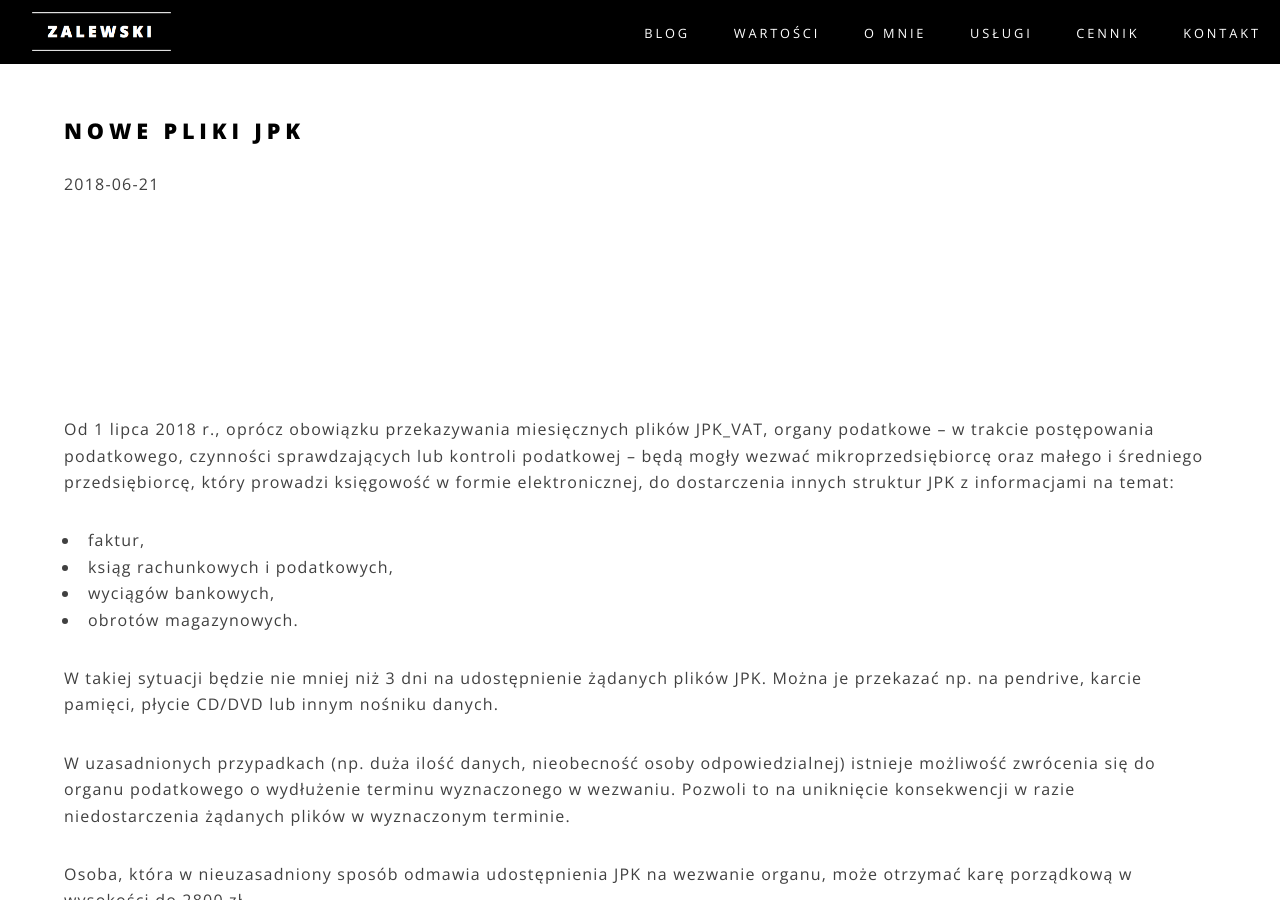
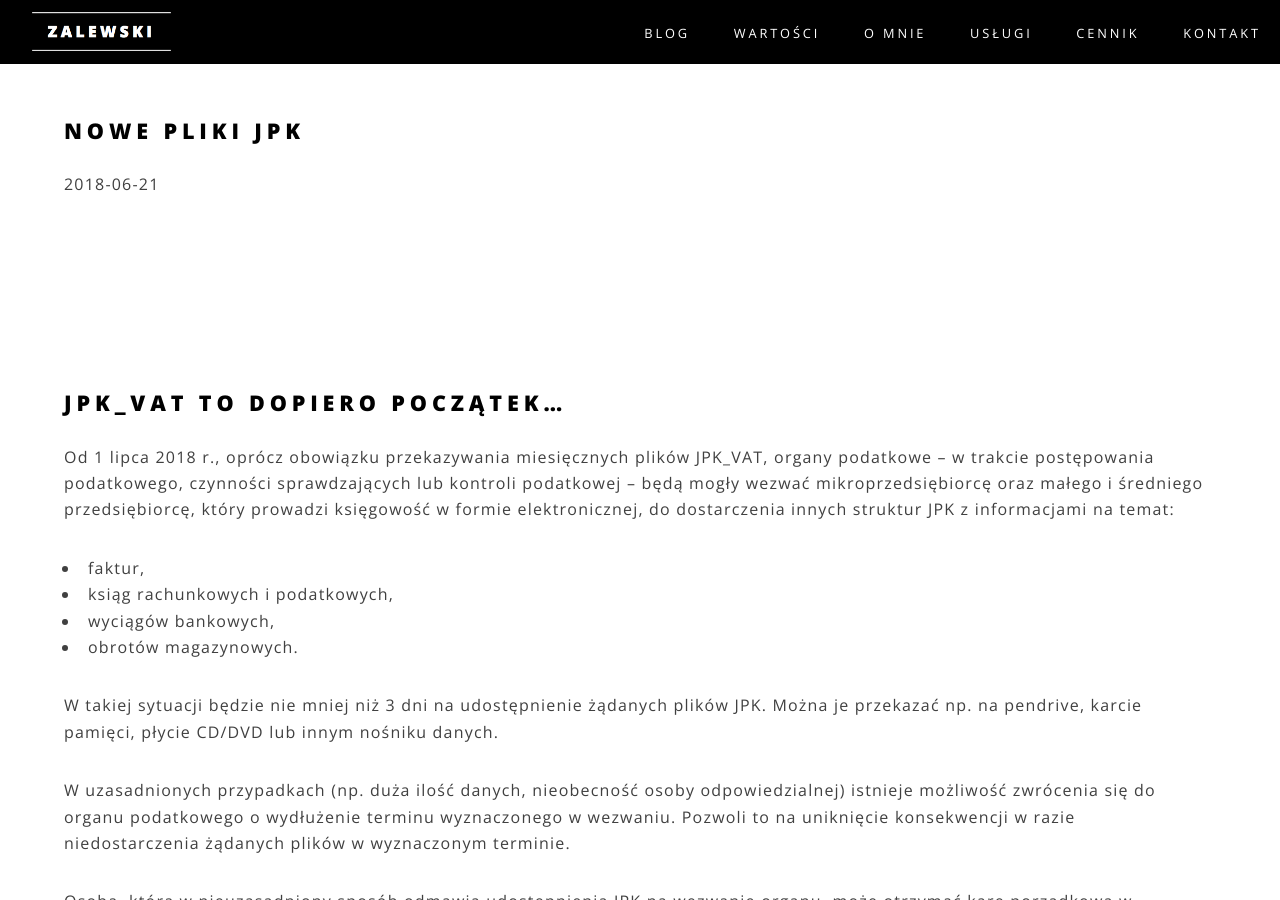
Before and after one commit to zalewskifinance/zalewskifinance.github.io, a Jekyll site: the page built from _posts/2018-01-31-Nowe-JPK.md, in a window 1280 px wide and 900 px high. Built offline with Jekyll 4.4.1, drawn with Linux system fonts in a browser that asks for light colours.

```diff
--- a/_posts/2018-01-31-Nowe-JPK.md
+++ b/_posts/2018-01-31-Nowe-JPK.md
@@ -5,7 +5,7 @@ date:   2018-06-21 01:30:01
 categories: [ blog, vat ]
 
 ---
-# JPK_VAT to dopiero początek...
+## JPK_VAT to dopiero początek...
 
 Od 1 lipca 2018 r., oprócz obowiązku przekazywania miesięcznych plików JPK_VAT, organy podatkowe – w trakcie postępowania podatkowego, czynności sprawdzających lub kontroli podatkowej – będą mogły wezwać mikroprzedsiębiorcę oraz małego i średniego przedsiębiorcę, który prowadzi księgowość w formie elektronicznej, do dostarczenia innych struktur JPK z informacjami na temat:
 - faktur,
@@ -23,10 +23,10 @@ Osoba, która w nieuzasadniony sposób odmawia udostępnienia JPK na wezwanie or
 
 > Kim właściwie jest mikroprzedsiębiorca?
 
-Zgodnie z art. 104 ustawy o swobodzie działalności gospodarczej za mikroprzedsiębiorcę uważa się przedsiębiorcę, który w co najmniej jednym z dwóch ostatnich lat obrotowych:
+>Zgodnie z art. 104 ustawy o swobodzie działalności gospodarczej za mikroprzedsiębiorcę uważa się przedsiębiorcę, który w co najmniej jednym z dwóch ostatnich lat obrotowych:
 
-1. zatrudniał średniorocznie mniej niż 10 pracowników oraz
-2. osiągnął roczny obrót netto ze sprzedaży towarów, wyrobów i usług oraz operacji finansowych nieprzekraczający równowartości w złotych 2 milionów euro, lub sumy aktywów jego bilansu sporządzonego na koniec jednego z tych lat nie przekroczyły równowartości w złotych 2 milionów euro.
+> 1. zatrudniał średniorocznie mniej niż 10 pracowników oraz
+> 2. osiągnął roczny obrót netto ze sprzedaży towarów, wyrobów i usług oraz operacji finansowych nieprzekraczający równowartości w złotych 2 milionów euro, lub sumy aktywów jego bilansu sporządzonego na koniec jednego z tych lat nie przekroczyły równowartości w złotych 2 milionów euro.
 
-To oznacza, że jeżeli w jednym roku średnioroczne zatrudnienie wynosi mniej niż 10, a w drugim roku jest wyższe – przedsiębiorca może być uznany za mikroprzedsiębiorcę, przy założeniu, że w pierwszym roku nie przekracza jednego z ww. parametrów finansowych.
-W konsekwencji, przekroczenie stanu zatrudnienia lub przekroczenie parametrów finansowych tylko w jednym roku obrotowym nie powoduje utraty ww. statusu przedsiębiorcy.
+> To oznacza, że jeżeli w jednym roku średnioroczne zatrudnienie wynosi mniej niż 10, a w drugim roku jest wyższe – przedsiębiorca może być uznany za mikroprzedsiębiorcę, przy założeniu, że w pierwszym roku nie przekracza jednego z ww. parametrów finansowych.
+> W konsekwencji, przekroczenie stanu zatrudnienia lub przekroczenie parametrów finansowych tylko w jednym roku obrotowym nie powoduje utraty ww. statusu przedsiębiorcy.
```
